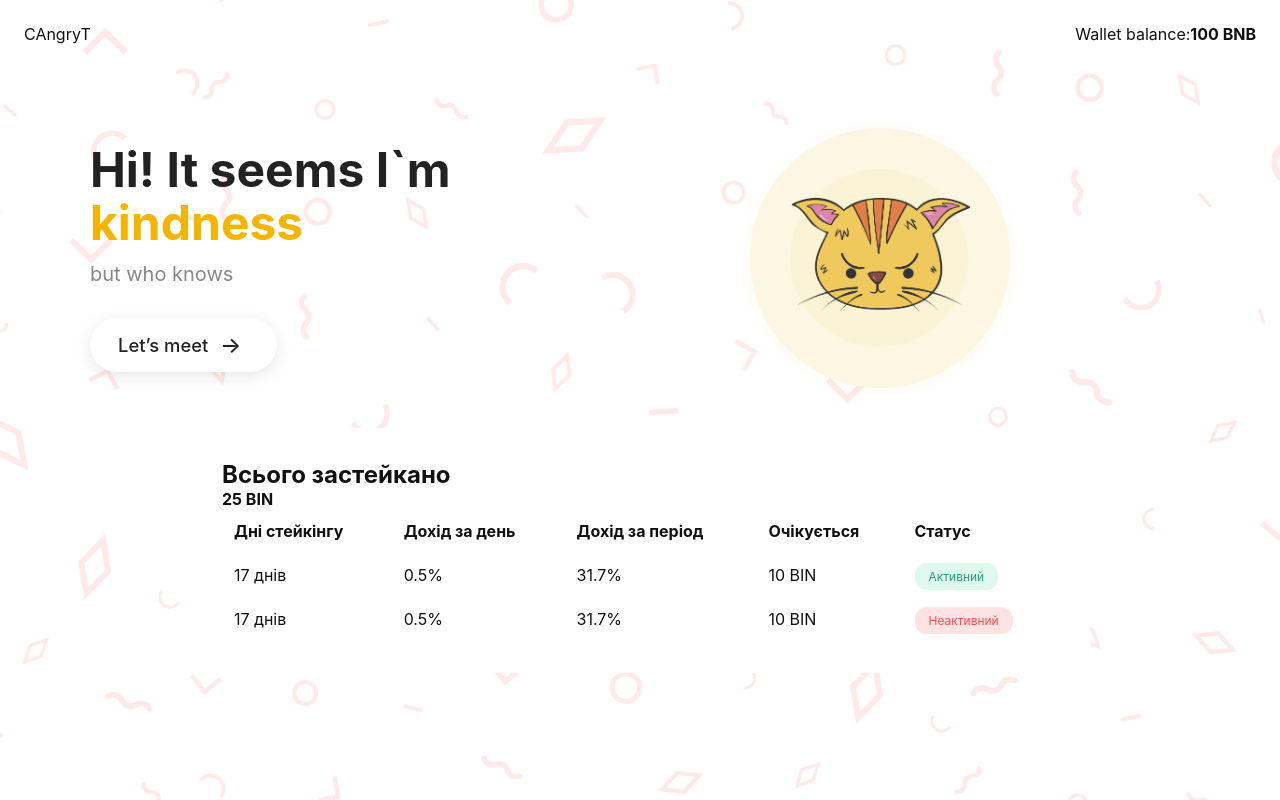
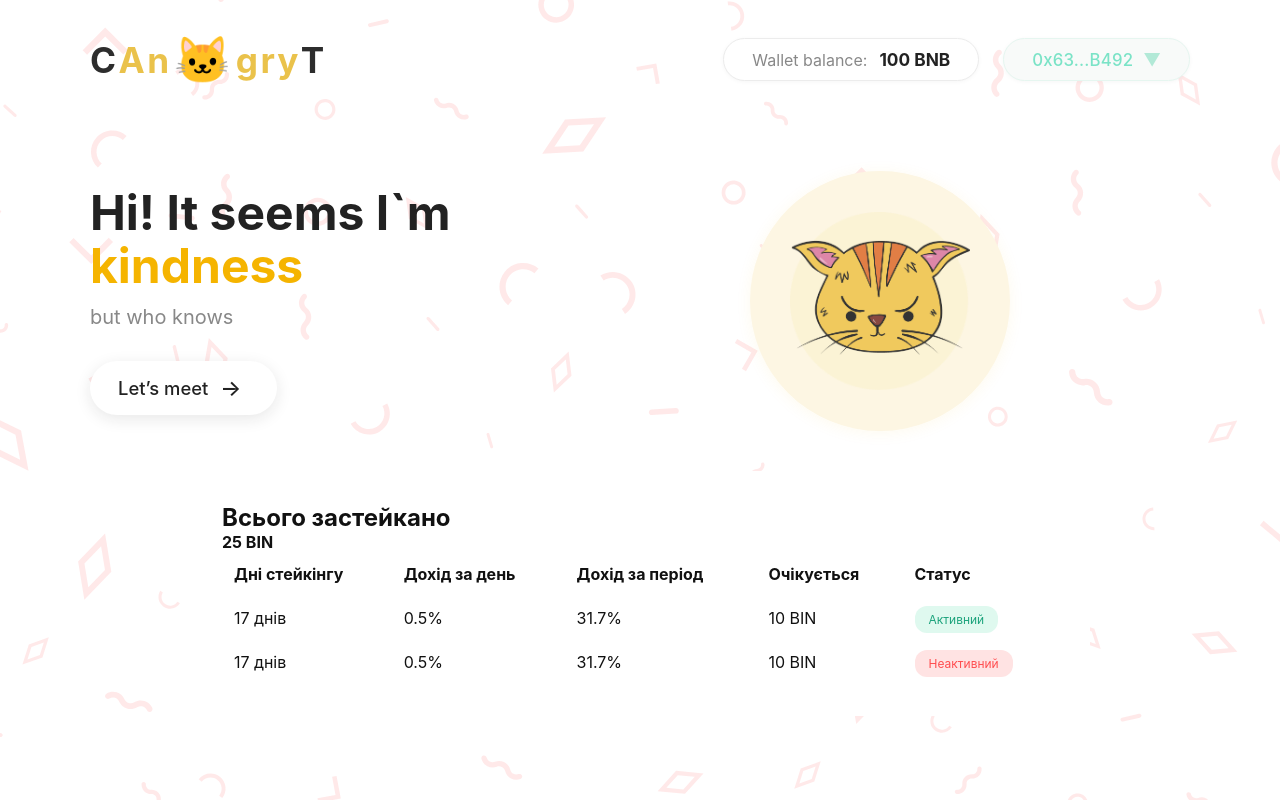
Before and after one commit to MaAnka324/angry-cat-test, a Vue app: page / in a window 1280 px wide. Built offline with nearby package versions, Linux system fonts and the light colour scheme; the HTML template or start-up script is replaced by a standard one.

Commit message:
Refactor AppHeader component for enhanced layout and wallet display

```diff
--- a/src/components/layout/AppHeader.vue
+++ b/src/components/layout/AppHeader.vue
@@ -1,10 +1,28 @@
 <template>
   <header class="header">
-    <div class="logo">CAngryT</div>
-
-    <div class="wallet">
-      <span>Wallet balance:</span>
-      <strong>100 BNB</strong>
+    <div class="header__container">
+      <div class="logo">
+        <span class="logo-black">C</span>
+        <span class="logo-yellow">A</span>
+        <span class="logo-yellow">n</span>
+        <span class="logo-cat">
+          🐱
+        </span>
+        <span class="logo-yellow">g</span>
+        <span class="logo-yellow">r</span>
+        <span class="logo-yellow">y</span>
+        <span class="logo-black">T</span>
+      </div>
+      <div class="header-actions">
+        <div class="wallet-balance capsule">
+          <span class="balance-label">Wallet balance:</span>
+          <strong class="balance-value">100 BNB</strong>
+        </div>
+        <div class="wallet-address capsule">
+          <span class="address">0x63...B492</span>
+          <span class="arrow">▼</span>
+        </div>
+      </div>
     </div>
   </header>
 </template>
@@ -12,10 +30,90 @@
 <script setup></script>
 
 <style scoped>
+
 .header {
+  width: 100%;
+  padding: 0;
+  background: transparent;
+}
+
+.header__container {
   display: flex;
   justify-content: space-between;
   align-items: center;
-  padding: 24px;
+  width: 100%;
+  max-width: 1100px;
+  margin: 0 auto;
+  padding: 32px 0 24px 0;
+}
+
+.logo {
+  display: flex;
+  align-items: center;
+  font-size: 2.2rem;
+  font-weight: 700;
+  letter-spacing: 0.02em;
+  gap: 0.05em;
+}
+.logo-black {
+  color: #2d2d2d;
+}
+.logo-yellow {
+  color: #eac24b;
+}
+.logo-cat {
+  font-size: 1.3em;
+  margin: 0 0.05em;
+  vertical-align: middle;
+}
+
+.header-actions {
+  display: flex;
+  align-items: center;
+  gap: 16px;
+}
+
+.capsule {
+  display: flex;
+  align-items: center;
+  background: #fff;
+  border-radius: 999px;
+  box-shadow: 0 1px 4px 0 rgba(0,0,0,0.04);
+  padding: 10px 28px;
+  font-size: 1rem;
+  min-width: 0;
+  border: 1px solid #ececec;
+}
+
+.wallet-balance {
+  margin-right: 8px;
+  gap: 8px;
+}
+.balance-label {
+  color: #888;
+  font-size: 1rem;
+  margin-right: 4px;
+}
+.balance-value {
+  color: #222;
+  font-weight: 700;
+  font-size: 1.08rem;
+}
+
+.wallet-address {
+  gap: 8px;
+  background: #f8faf9;
+  border: 1px solid #e6f6f0;
+}
+.address {
+  color: #7be3c7;
+  font-weight: 500;
+  font-size: 1.05rem;
+  letter-spacing: 0.01em;
+}
+.arrow {
+  color: #b2e9d7;
+  font-size: 1.1em;
+  margin-left: 2px;
 }
 </style>
```
